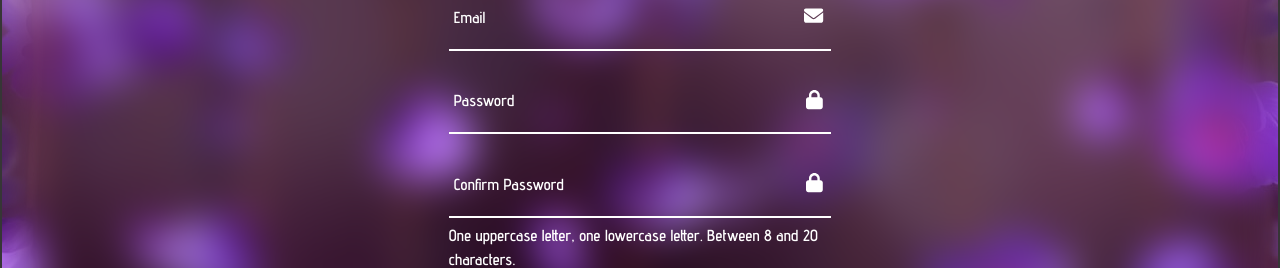
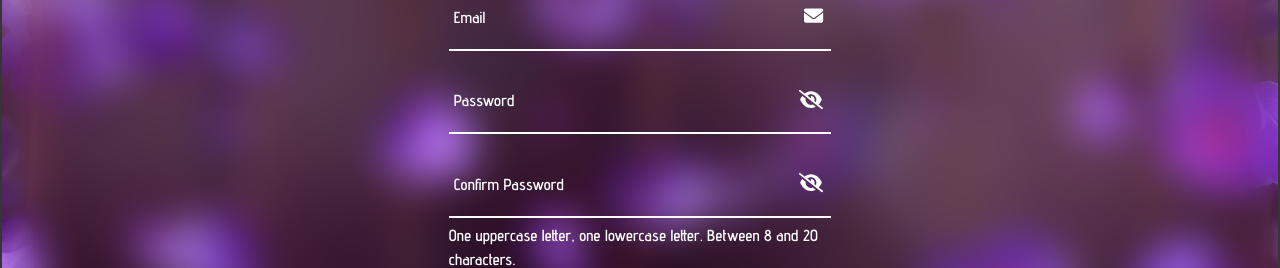
Before and after one commit to AESALVA/babyShowerCande, a React (Vite) app: page /#/babyShowerCande/Register in a window 1280 px wide. Shown: the part 352-620 px from the top of the page. Built offline with nearby package versions, Linux system fonts and the light colour scheme; a web font is replaced by a local one.

Commit message:
register pass input features

```diff
--- a/src/Components/Register.jsx
+++ b/src/Components/Register.jsx
@@ -2,7 +2,13 @@ import React, { useEffect, useState } from "react";
 import "../Styles/register.css";
 import Nav from "react-bootstrap/Nav";
 import { FontAwesomeIcon } from "@fortawesome/react-fontawesome";
-import { faEnvelope, faLock, faUser } from "@fortawesome/free-solid-svg-icons";
+import {
+  faEnvelope,
+  faLock,
+  faUser,
+  faEye,
+  faEyeSlash,
+} from "@fortawesome/free-solid-svg-icons";
 import "../Styles/login.css";
 import { NavLink, useNavigate } from "react-router-dom";
 import {
@@ -11,7 +17,6 @@ import {
   useValidationContext,
 } from "../UserProvider";
 import Loader from "./Loader";
-
 
 const Register = () => {
   const auth = useUserContext();
@@ -25,6 +30,10 @@ const Register = () => {
   const [mail, setMail] = useState("");
   const [name, setName] = useState("");
   const [confirmPass, setConfirmPass] = useState("");
+  const [eye, setEye] = useState(false);
+  const [eyeTwo, setEyeTwo] = useState(false);
+  const [showPass, setShowPass] = useState("password");
+  const [showPassTwo, setShowPassTwo] = useState("password");
 
   const [firstName, setFirstName] = useState(true);
   const [firstPassword, setFirstPassword] = useState(true);
@@ -41,11 +50,36 @@ const Register = () => {
       password === confirmPass
     ) {
       auth.setAuth({ name: name, role: "user" });
-      auth.addUser({ name: name, mail: mail, password: password, role: "user" });
+      auth.addUser({
+        name: name,
+        mail: mail,
+        password: password,
+        role: "user",
+      });
       navigate("/babyShowerCande");
     } else {
-      setMessage('You must complete the form');
+      setMessage("You must complete the form");
       Load.setIsLoaded(false);
+    }
+  };
+
+  const handleEye = () => {
+    if (eye === false) {
+      setEye(true);
+      setShowPass("text");
+    } else {
+      setEye(false);
+      setShowPass("password");
+    }
+  };
+
+  const handleEyeTwo = () => {
+    if (eyeTwo === false) {
+      setEyeTwo(true);
+      setShowPassTwo("text");
+    } else {
+      setEyeTwo(false);
+      setShowPassTwo("password");
     }
   };
 
@@ -55,20 +89,22 @@ const Register = () => {
   }, [confirmPass]);
 
   useEffect(() => {
-   setMessage("");
-  }, [name,mail,password])
+    setMessage("");
+  }, [name, mail, password]);
 
   useEffect(() => {
-    if(auth.auth.role){
+    if (auth.auth.role) {
       navigate("/babyShowerCande");
     }
-  }, [auth.auth])
+  }, [auth.auth]);
 
   return (
     <div className="RegisterContainer">
       <div className="form-box register">
         <h2>Register</h2>
-        <span className="text-danger d-flex justify-content-center">{message}</span>
+        <span className="text-danger d-flex justify-content-center">
+          {message}
+        </span>
         <form action="#">
           <div className="input-box">
             <span className="icon">
@@ -111,11 +147,19 @@ const Register = () => {
             </label>
           </div>
           <div className="input-box">
-            <span className="icon">
-              <FontAwesomeIcon icon={faLock} />
+            <span onClick={handleEye} className="icon">
+              {!eye ? (
+                <>
+                  <FontAwesomeIcon icon={faEyeSlash} />
+                </>
+              ) : (
+                <>
+                  <FontAwesomeIcon icon={faEye} />
+                </>
+              )}
             </span>
             <input
-              type="password"
+              type={showPass}
               value={password}
               onChange={(e) => setPassword(e.target.value)}
               onBlur={() => setFirstPassword(false)}
@@ -132,11 +176,19 @@ const Register = () => {
             </label>
           </div>
           <div className="input-box">
-            <span className="icon">
-              <FontAwesomeIcon icon={faLock} />
+            <span onClick={handleEyeTwo} className="icon">
+              {!eyeTwo ? (
+                <>
+                  <FontAwesomeIcon icon={faEyeSlash} />
+                </>
+              ) : (
+                <>
+                  <FontAwesomeIcon icon={faEye} />
+                </>
+              )}
             </span>
             <input
-              type="password"
+              type={showPassTwo}
               value={confirmPass}
               onChange={(e) => setConfirmPass(e.target.value)}
               onBlur={() => setFirstPassword(false)}
@@ -157,7 +209,7 @@ const Register = () => {
             </p>
           </div>
           <div onClick={() => handleClick()} className="btn">
-            <Nav.Link>{Load.isLoaded?(<Loader />):("Register")}</Nav.Link>
+            <Nav.Link>{Load.isLoaded ? <Loader /> : "Register"}</Nav.Link>
           </div>
           <div className="loginRegister">
             <p>Already have an account?</p>
```
Also changed, not shown: src/Components/Login.jsx (+4 -4 lines).
